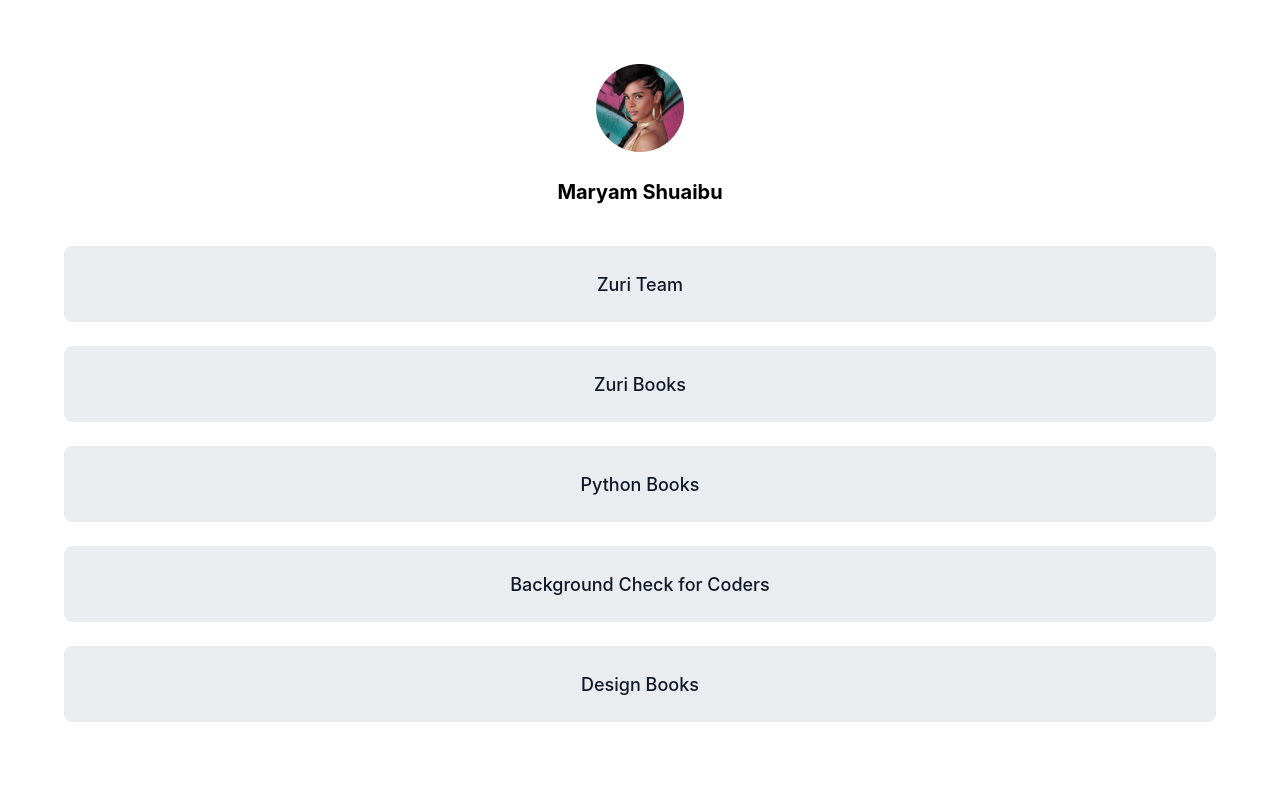
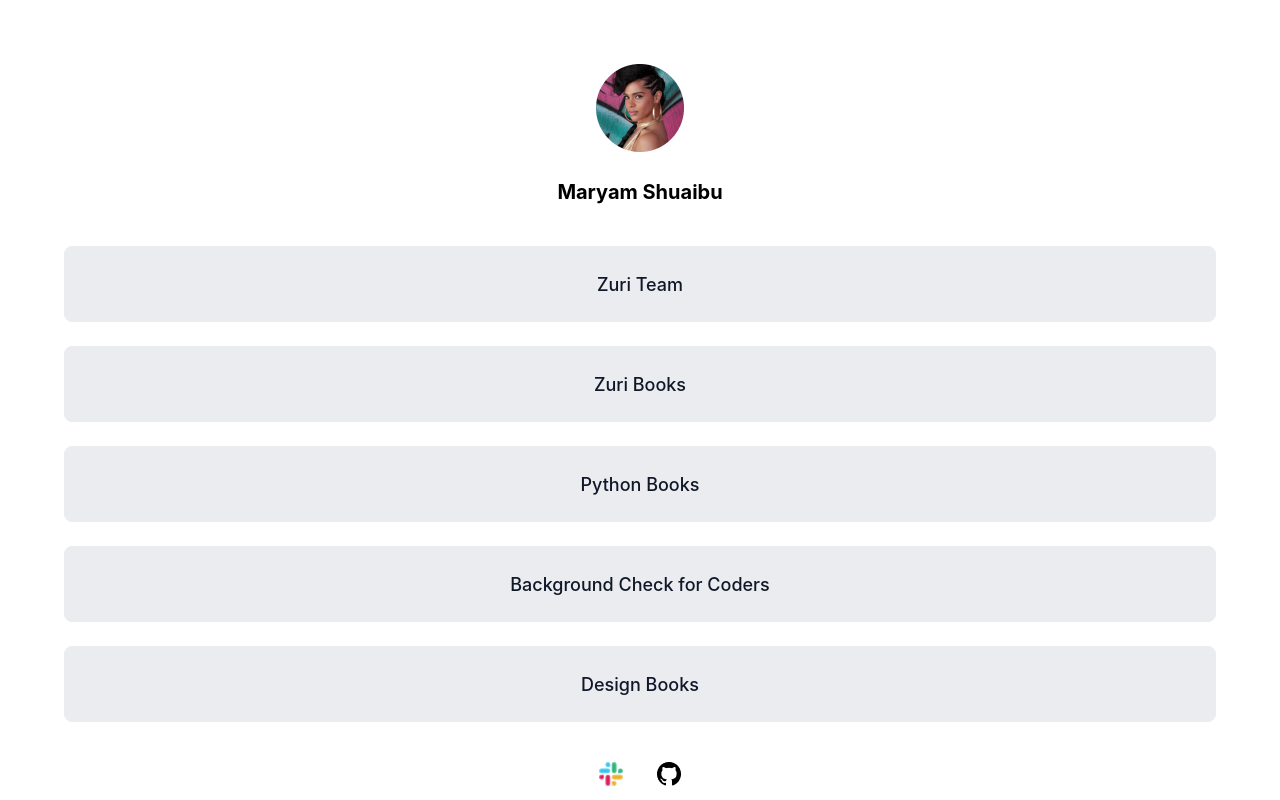
Before and after one commit to ShuaibuMaryam/hng-stage1-task, a React (Create React App) app: page / in a window 1280 px wide. Built offline with nearby package versions, Linux system fonts and the light colour scheme.

Commit message:
add social icons

```diff
--- a/src/Components/Header.js
+++ b/src/Components/Header.js
@@ -5,6 +5,7 @@ import '../Styles/header.css'
 function Header() {
   return (
     <div>
+      <div></div>
         <div className='profile__section'>
             <div>
                 <img src= {profileImg} alt='user display' id='profile__img'/>
--- a/src/Components/Links.js
+++ b/src/Components/Links.js
@@ -1,5 +1,7 @@
 import React from 'react'
 import '../Styles/links.css'
+import slackIcon from '../Assets/slack.png'
+import githubIcon from '../Assets/Social icon.png'
 
 function Links() {
   return (
@@ -20,6 +22,10 @@ function Links() {
             <div className='link__wrapper'>
                 <a href='https://books.zuri.team/design-rules where' id='book__design'>Design Books</a>
             </div>
+            <div className='icons'>
+                <img src={slackIcon} alt='Slack icon'/>
+                <img src={githubIcon} alt='GitHub icon'/>
+            </div>
         </section>
     </div>
   )
--- a/src/Styles/links.css
+++ b/src/Styles/links.css
@@ -10,7 +10,7 @@
 .link__wrapper{
     /* display: inline-block; */
     display: flex;
-    flex-direction: row;
+    /* flex-direction: row; */
     justify-content: center;
     align-items: center;
     padding: 24px 32px;
@@ -21,9 +21,23 @@
     border-radius: 8px;
 }
 
+.link__wrapper:hover{
+    background: #c7cad3;
+}
+
 .link__wrapper > a{
     text-decoration: none;
     font-weight: 500;
     font-size: 18px;
     color: #101828;
 }
+
+.icons{
+    display: flex;
+    gap: 34px;
+}
+.icons > img{
+    margin-top: 16px;
+    width: 24px;
+    height: 24px;
+}
```
Also changed, not shown: src/Assets/Social icon.png (added), src/Assets/slack.png (added).
